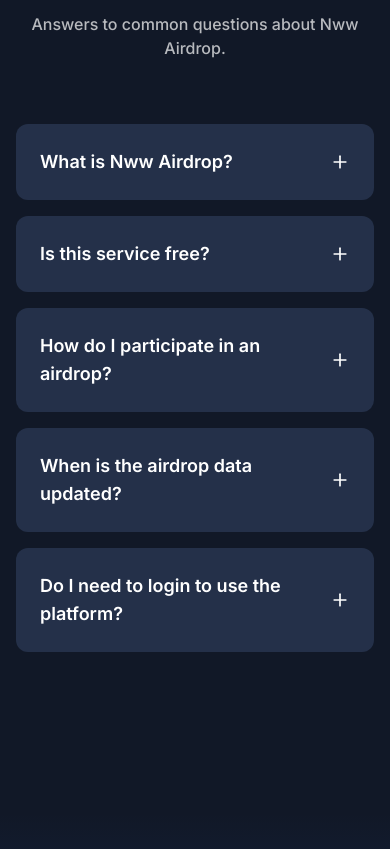
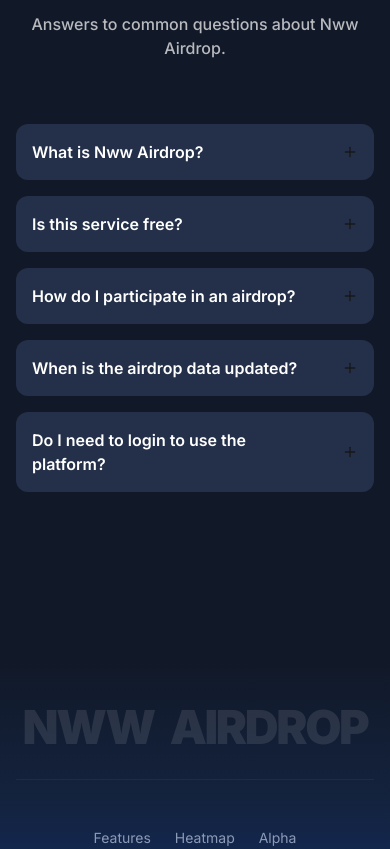
Before and after one commit to nekowawolf/airdropv3-src, a Next.js app: page / in a window 390 px wide. Shown: the part 4166-5015 px from the top of the page. Built offline with nearby package versions, Linux system fonts and the light colour scheme.

Commit message:
fix: improve FAQ section spacing and text size for mobile

```diff
--- a/src/components/FAQSection.tsx
+++ b/src/components/FAQSection.tsx
@@ -66,14 +66,21 @@ export default function FAQSection() {
                             transition={{ duration: 0.8, delay: index * 0.2, ease: "easeOut" }}
                             className={`glass-1 card-color rounded-xl overflow-hidden transition-colors duration-500 ${openIndex === index ? 'glass-2 border-brand/30' : 'hover:glass-2'}`}
                         >
-                            <button
-                                onClick={() => toggleFAQ(index)}
-                                className="w-full flex items-center justify-between p-6 text-left cursor-pointer focus:outline-none"
+                           <button
+                            onClick={() => toggleFAQ(index)}
+                            className="w-full flex items-center justify-between p-4 sm:p-6 text-left cursor-pointer focus:outline-none"
                             >
-                                <span className="text-lg font-semibold text-fill-color pr-8">{faq.question}</span>
-                                <div className="flex-shrink-0 text-brand text-fill-color">
-                                    {openIndex === index ? <Minus className="w-5 h-5" /> : <Plus className="w-5 h-5" />}
-                                </div>
+                            <span className="text-base sm:text-lg font-semibold text-fill-color pr-6 sm:pr-8">
+                                {faq.question}
+                            </span>
+
+                            <div className="flex-shrink-0 text-brand">
+                                {openIndex === index ? (
+                                    <Minus className="w-4 h-4 sm:w-5 sm:h-5" />
+                                ) : (
+                                    <Plus className="w-4 h-4 sm:w-5 sm:h-5" />
+                                )}
+                            </div>
                             </button>
 
                             <AnimatePresence>
@@ -84,7 +91,7 @@ export default function FAQSection() {
                                         exit={{ height: 0, opacity: 0 }}
                                         transition={{ duration: 0.3, ease: 'easeInOut' }}
                                     >
-                                        <div className="px-6 pb-6 text-fill-color/70 leading-relaxed border-t border-white/5 pt-4">
+                                        <div className="px-4 sm:px-6 pb-4 sm:pb-6 text-sm sm:text-base text-fill-color/70 leading-relaxed border-t border-white/5 pt-3 sm:pt-4">
                                             {faq.answer}
                                         </div>
                                     </motion.div>
```
